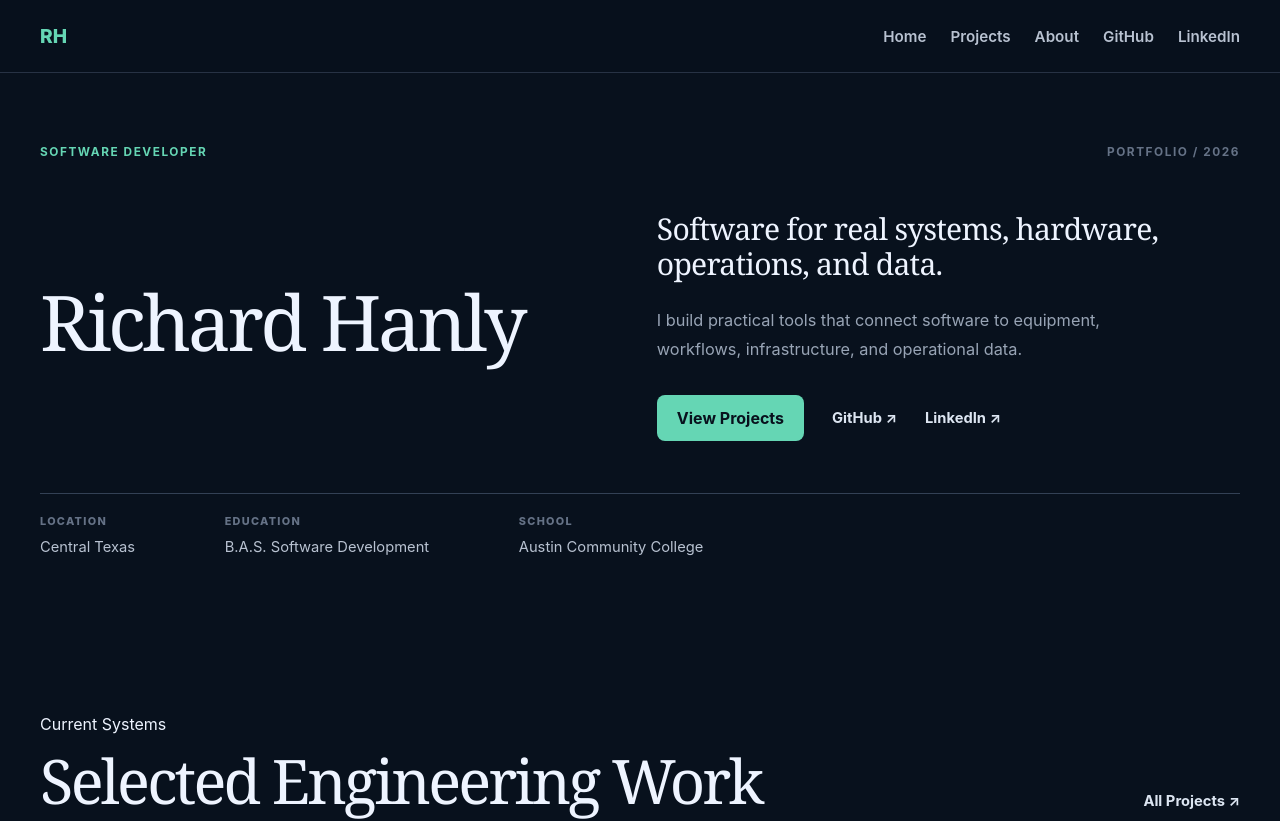
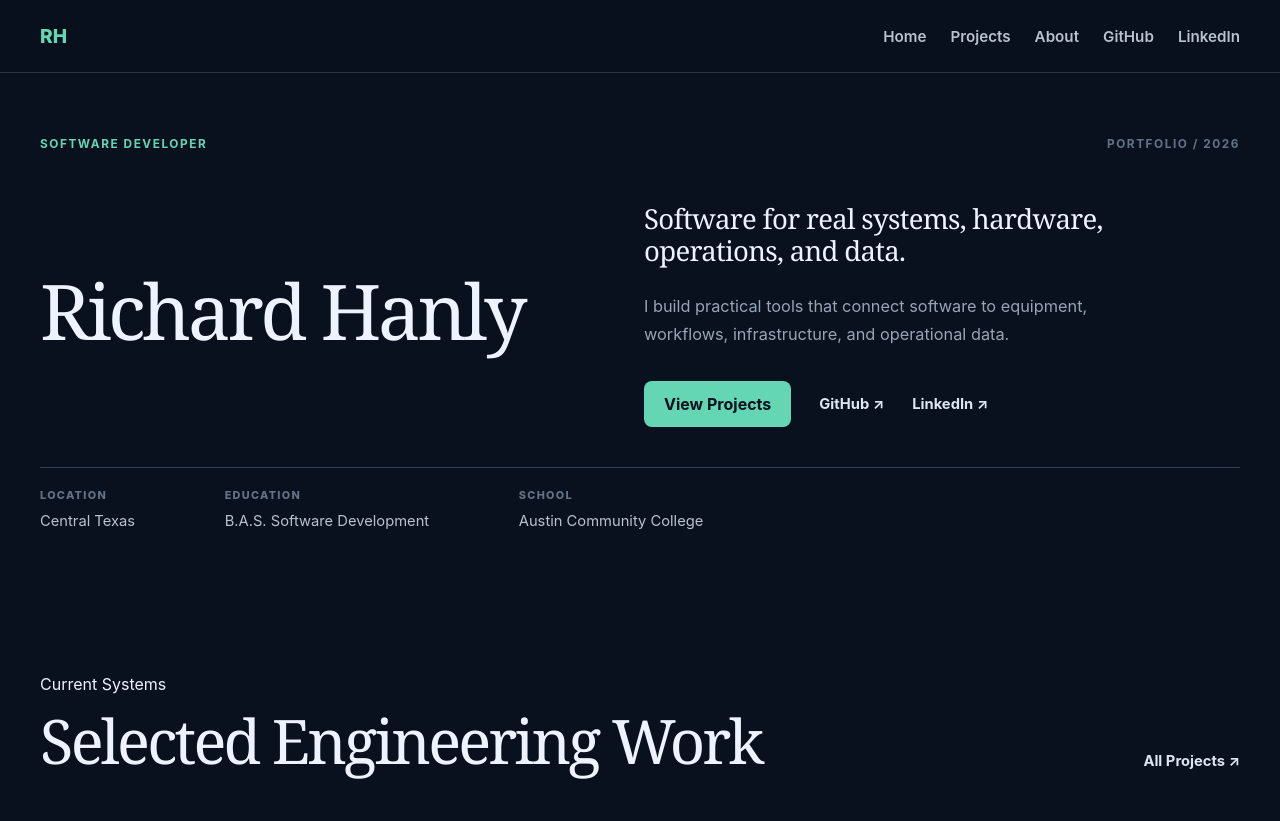
Before and after one commit to richardrhanly-us/Portfolio, a React (Vite) app: page / in a window 1280 px wide. Shown: the top 821 px of the page. Built offline with nearby package versions, Linux system fonts and the light colour scheme.

Commit message:
Update UI look and feel

```diff
--- a/src/App.css
+++ b/src/App.css
@@ -1438,7 +1438,7 @@ small,
    ========================================================= */
 
 .home-hero {
-  padding: 72px 0 56px;
+  padding: 64px 0 42px;
 }
 
 .home-hero-header {
@@ -1469,7 +1469,7 @@ small,
 .home-hero-main {
   display: grid;
   grid-template-columns: minmax(540px, 0.95fr) minmax(420px, 1.05fr);
-  gap: clamp(48px, 6vw, 88px);
+  gap: clamp(40px, 5vw, 72px);
   align-items: center;
 }
 
@@ -1493,7 +1493,7 @@ small,
   margin: 0;
   color: #eef4ff;
   font-family: Georgia, "Times New Roman", serif;
-  font-size: clamp(1.8rem, 2.35vw, 2.45rem);
+  font-size: clamp(1.7rem, 2.15vw, 2.25rem);
   font-weight: 400;
   line-height: 1.18;
   letter-spacing: -0.025em;
@@ -1531,7 +1531,7 @@ small,
   grid-template-columns: auto auto auto;
   justify-content: start;
   gap: clamp(48px, 7vw, 110px);
-  margin-top: 52px;
+  margin-top: 40px;
   padding-top: 20px;
   border-top: 1px solid #334155;
 }
```
